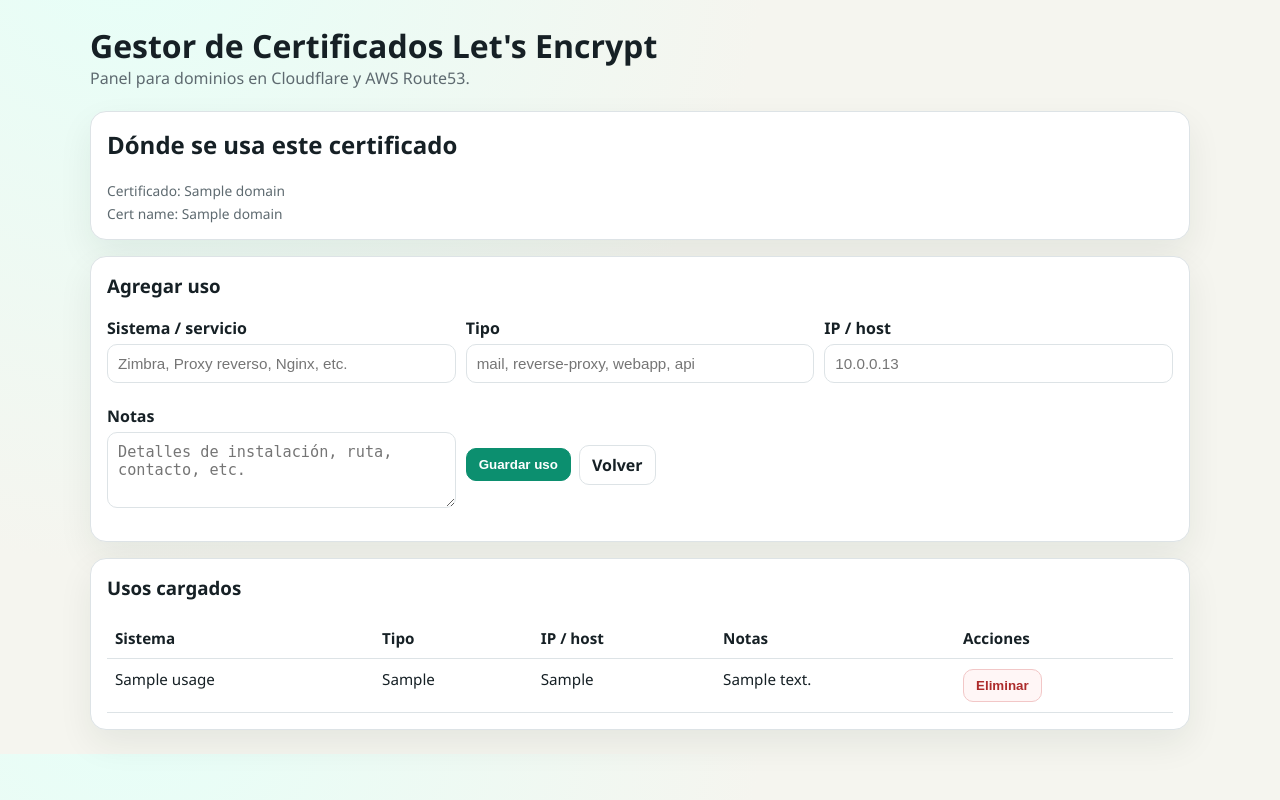
After one commit to calamza/cert-panel, a Flask app: template templates/domain_usages.html in a window 1280 px wide. The commit adds this page. Run offline with Flask 3, Linux system fonts and the light colour scheme; the template is opened without the code that fills it: most values are stand-ins (such as "Sample title", 1, 10 or a date in 2020); parts of the project's set-up code (start-up, migrations or seed data) failed here and were passed over.

Commit message:
se agrega sistema de alertas por mail

```diff
--- a/app.py
+++ b/app.py
@@ -1,10 +1,12 @@
 import io
 import os
 import re
+import smtplib
 import sqlite3
 import subprocess
 import zipfile
 from datetime import datetime, timedelta, timezone
+from email.message import EmailMessage
 from functools import wraps
 from pathlib import Path
 from threading import Lock
@@ -26,8 +28,8 @@ load_dotenv(BASE_DIR / ".env")
 CERTBOT_CONFIG_DIR = Path(os.getenv("CERTBOT_CONFIG_DIR", "/etc/letsencrypt"))
 CERTBOT_WORK_DIR = Path(os.getenv("CERTBOT_WORK_DIR", "/var/lib/letsencrypt"))
 CERTBOT_LOGS_DIR = Path(os.getenv("CERTBOT_LOGS_DIR", "/var/log/letsencrypt"))
-AUTO_RENEW_DAYS_BEFORE = int(os.getenv("AUTO_RENEW_DAYS_BEFORE", "30"))
-AUTO_RENEW_INTERVAL_HOURS = int(os.getenv("AUTO_RENEW_INTERVAL_HOURS", "12"))
+AUTO_RENEW_DAYS_BEFORE = int(os.getenv("AUTO_RENEW_DAYS_BEFORE", "15"))
+AUTO_RENEW_INTERVAL_DAYS = int(os.getenv("AUTO_RENEW_INTERVAL_DAYS", "15"))
 INITIAL_ALLOWED_USER_EMAIL = os.getenv("INITIAL_ALLOWED_USER_EMAIL", "").strip().lower()
 INITIAL_ALLOWED_USER_ROLE = os.getenv("INITIAL_ALLOWED_USER_ROLE", "admin").strip().lower()
 GOOGLE_CLIENT_ID = os.getenv("GOOGLE_CLIENT_ID", "").strip()
@@ -35,6 +37,14 @@ GOOGLE_CLIENT_SECRET = os.getenv("GOOGLE_CLIENT_SECRET", "").strip()
 GOOGLE_DISCOVERY_URL = os.getenv("GOOGLE_DISCOVERY_URL", "https://accounts.google.com/.well-known/openid-configuration")
 PUBLIC_BASE_URL = os.getenv("PUBLIC_BASE_URL", "").strip().rstrip("/")
 SESSION_COOKIE_SECURE = os.getenv("SESSION_COOKIE_SECURE", "false").strip().lower() == "true"
+SMTP_HOST = os.getenv("SMTP_HOST", "").strip()
+SMTP_PORT = int(os.getenv("SMTP_PORT", "587"))
+SMTP_USER = os.getenv("SMTP_USER", "").strip()
+SMTP_PASSWORD = os.getenv("SMTP_PASSWORD", "")
+SMTP_FROM = os.getenv("SMTP_FROM", "").strip()
+SMTP_TO = [item.strip().lower() for item in os.getenv("SMTP_TO", "").split(",") if item.strip()]
+SMTP_USE_TLS = os.getenv("SMTP_USE_TLS", "true").strip().lower() == "true"
+SMTP_USE_SSL = os.getenv("SMTP_USE_SSL", "false").strip().lower() == "true"
 
 app = Flask(__name__)
 app.secret_key = os.getenv("FLASK_SECRET_KEY", "change-this-in-production")
@@ -58,6 +68,7 @@ if GOOGLE_CLIENT_ID and GOOGLE_CLIENT_SECRET:
 def db_connection():
     conn = sqlite3.connect(DB_PATH)
     conn.row_factory = sqlite3.Row
+    conn.execute("PRAGMA foreign_keys = ON")
     return conn
 
 
@@ -93,6 +104,10 @@ def init_storage():
         columns = {row["name"] for row in conn.execute("PRAGMA table_info(domains)").fetchall()}
         if "credential_id" not in columns:
             conn.execute("ALTER TABLE domains ADD COLUMN credential_id INTEGER")
+        if "last_expiry_notice_at" not in columns:
+            conn.execute("ALTER TABLE domains ADD COLUMN last_expiry_notice_at TEXT")
+        if "last_renew_notice_at" not in columns:
+            conn.execute("ALTER TABLE domains ADD COLUMN last_renew_notice_at TEXT")
 
         conn.execute(
             """
@@ -117,6 +132,21 @@ def init_storage():
                 role TEXT NOT NULL CHECK (role IN ('admin', 'readonly')),
                 created_at TEXT NOT NULL,
                 updated_at TEXT NOT NULL
+            )
+            """
+        )
+        conn.execute(
+            """
+            CREATE TABLE IF NOT EXISTS domain_usages (
+                id INTEGER PRIMARY KEY AUTOINCREMENT,
+                domain_id INTEGER NOT NULL,
+                system_name TEXT NOT NULL,
+                usage_type TEXT,
+                host_ip TEXT,
+                notes TEXT,
+                created_at TEXT NOT NULL,
+                updated_at TEXT NOT NULL,
+                FOREIGN KEY (domain_id) REFERENCES domains(id) ON DELETE CASCADE
             )
             """
         )
@@ -167,6 +197,15 @@ def get_certificate_expiry(cert_name: str):
     cert_data = fullchain.read_bytes()
     cert = x509.load_pem_x509_certificate(cert_data, default_backend())
     return cert.not_valid_after_utc
+
+
+def parse_iso_datetime(value: str | None):
+    if not value:
+        return None
+    try:
+        return datetime.fromisoformat(value)
+    except ValueError:
+        return None
 
 
 def build_domains(domain_name: str, include_wildcard: bool):
@@ -274,9 +313,12 @@ def list_domains():
                 c.cloudflare_api_token AS cred_cloudflare_api_token,
                 c.aws_access_key_id AS cred_aws_access_key_id,
                 c.aws_secret_access_key AS cred_aws_secret_access_key,
-                c.aws_region AS cred_aws_region
+                c.aws_region AS cred_aws_region,
+                COUNT(u.id) AS usage_count
             FROM domains d
             LEFT JOIN dns_credentials c ON c.id = d.credential_id
+            LEFT JOIN domain_usages u ON u.domain_id = d.id
+            GROUP BY d.id
             ORDER BY d.domain_name
             """
         ).fetchall()
@@ -295,6 +337,7 @@ def list_domains():
                 "domain_name": row["domain_name"],
                 "provider": row["provider"],
                 "credential_name": row["credential_name"],
+                "usage_count": int(row["usage_count"] or 0),
                 "contact_email": row["contact_email"],
                 "include_wildcard": bool(row["include_wildcard"]),
                 "cert_name": row["cert_name"],
@@ -484,13 +527,132 @@ def get_domain_by_id(domain_id: int):
                 c.cloudflare_api_token AS cred_cloudflare_api_token,
                 c.aws_access_key_id AS cred_aws_access_key_id,
                 c.aws_secret_access_key AS cred_aws_secret_access_key,
-                c.aws_region AS cred_aws_region
+                c.aws_region AS cred_aws_region,
+                d.last_expiry_notice_at,
+                d.last_renew_notice_at
             FROM domains d
             LEFT JOIN dns_credentials c ON c.id = d.credential_id
             WHERE d.id = ?
             """,
             (domain_id,),
         ).fetchone()
+
+
+def get_domain_usages(domain_id: int):
+    with db_connection() as conn:
+        return conn.execute(
+            "SELECT * FROM domain_usages WHERE domain_id = ? ORDER BY system_name",
+            (domain_id,),
+        ).fetchall()
+
+
+def usages_text_block(domain_id: int):
+    usages = get_domain_usages(domain_id)
+    if not usages:
+        return "Sin usos cargados."
+
+    lines = []
+    for item in usages:
+        segment = item["system_name"]
+        if item["usage_type"]:
+            segment += f" ({item['usage_type']})"
+        if item["host_ip"]:
+            segment += f" - IP {item['host_ip']}"
+        if item["notes"]:
+            segment += f" - {item['notes']}"
+        lines.append(f"- {segment}")
+    return "\n".join(lines)
+
+
+def notification_recipients(domain_row):
+    recipients = list(SMTP_TO)
+    contact = (domain_row["contact_email"] or "").strip().lower()
+    if contact and contact not in recipients:
+        recipients.append(contact)
+    return recipients
+
+
+def send_notification_email(subject: str, body: str, recipients: list[str]):
+    if not SMTP_HOST or not SMTP_FROM or not recipients:
+        return False, "SMTP no configurado o sin destinatarios"
+
+    msg = EmailMessage()
+    msg["Subject"] = subject
+    msg["From"] = SMTP_FROM
+    msg["To"] = ", ".join(recipients)
+    msg.set_content(body)
+
+    try:
+        if SMTP_USE_SSL:
+            server = smtplib.SMTP_SSL(SMTP_HOST, SMTP_PORT, timeout=30)
+        else:
+            server = smtplib.SMTP(SMTP_HOST, SMTP_PORT, timeout=30)
+
+        with server:
+            if SMTP_USE_TLS and not SMTP_USE_SSL:
+                server.starttls()
+            if SMTP_USER:
+                server.login(SMTP_USER, SMTP_PASSWORD)
+            server.send_message(msg)
+        return True, "ok"
+    except Exception as exc:
+        return False, str(exc)
+
+
+def update_notice_timestamps(domain_id: int, *, expiry_notice: bool = False, renew_notice: bool = False):
+    sets = []
+    values = []
+    now = datetime.now(timezone.utc).isoformat()
+    if expiry_notice:
+        sets.append("last_expiry_notice_at = ?")
+        values.append(now)
+    if renew_notice:
+        sets.append("last_renew_notice_at = ?")
+        values.append(now)
+    if not sets:
+        return
+
+    values.append(domain_id)
+    with db_connection() as conn:
+        conn.execute(f"UPDATE domains SET {', '.join(sets)}, updated_at = ? WHERE id = ?", (*values[:-1], now, values[-1]))
+
+
+def send_expiry_warning(domain_row, expires_at, days_left: int):
+    last_notice = parse_iso_datetime(domain_row["last_expiry_notice_at"])
+    now = datetime.now(timezone.utc)
+    if last_notice and last_notice >= now - timedelta(days=1):
+        return
+
+    recipients = notification_recipients(domain_row)
+    if not recipients:
+        return
+
+    subject = f"[Cert-Panel] Certificado próximo a vencer: {domain_row['domain_name']}"
+    body = (
+        f"El certificado {domain_row['domain_name']} vence el {expires_at.strftime('%d/%m/%Y %H:%M UTC')}\n"
+        f"Días restantes: {days_left}\n\n"
+        f"Dónde está en uso:\n{usages_text_block(domain_row['id'])}\n"
+    )
+    ok, _ = send_notification_email(subject, body, recipients)
+    if ok:
+        update_notice_timestamps(domain_row["id"], expiry_notice=True)
+
+
+def send_renewal_notice(domain_row, expires_at, outcome: str):
+    recipients = notification_recipients(domain_row)
+    if not recipients:
+        return
+
+    subject = f"[Cert-Panel] Renovación {outcome}: {domain_row['domain_name']}"
+    expiry_text = expires_at.strftime('%d/%m/%Y %H:%M UTC') if expires_at else "no disponible"
+    body = (
+        f"Resultado de renovación para {domain_row['domain_name']}: {outcome}\n"
+        f"Nuevo vencimiento: {expiry_text}\n\n"
+        f"Dónde está en uso:\n{usages_text_block(domain_row['id'])}\n"
+    )
+    ok, _ = send_notification_email(subject, body, recipients)
+    if ok and outcome.lower() == "ok":
+        update_notice_timestamps(domain_row["id"], renew_notice=True)
 
 
 def parse_domain_names(raw_value: str):
@@ -574,10 +736,21 @@ def monitor_and_renew():
 
         for row in rows:
             expires_at = get_certificate_expiry(row["cert_name"])
-            should_renew = expires_at is None or expires_at <= datetime.now(timezone.utc) + timedelta(days=AUTO_RENEW_DAYS_BEFORE)
+            now = datetime.now(timezone.utc)
+            days_left = (expires_at - now).days if expires_at else -1
+
+            if expires_at and days_left <= AUTO_RENEW_DAYS_BEFORE:
+                send_expiry_warning(row, expires_at, days_left)
+
+            should_renew = expires_at is None or expires_at <= now + timedelta(days=AUTO_RENEW_DAYS_BEFORE)
             if should_renew:
                 ok, output = run_certbot(row, renew=True)
                 update_last_error(row["id"], None if ok else output[-4000:])
+                if ok:
+                    updated_expiry = get_certificate_expiry(row["cert_name"])
+                    send_renewal_notice(row, updated_expiry, "OK")
+                else:
+                    send_renewal_notice(row, expires_at, f"ERROR ({output[-200:]})")
     finally:
         renew_lock.release()
 
@@ -745,8 +918,11 @@ def renew(domain_id: int):
 
     if ok:
         flash(f"Renovación ejecutada para {row['domain_name']}", "success")
+        updated_expiry = get_certificate_expiry(row["cert_name"])
+        send_renewal_notice(row, updated_expiry, "OK")
     else:
         flash(f"Error renovando {row['domain_name']}. Revisá el detalle.", "error")
+        send_renewal_notice(row, get_certificate_expiry(row["cert_name"]), f"ERROR ({output[-200:]})")
 
     return redirect(url_for("index"))
 
@@ -774,6 +950,56 @@ def download(domain_id: int):
     memory_file.seek(0)
     filename = f"{row['domain_name']}-certs.zip"
     return send_file(memory_file, as_attachment=True, download_name=filename, mimetype="application/zip")
+
+
+@app.route("/domains/<int:domain_id>/usages", methods=["GET", "POST"])
+@admin_required
+def domain_usages(domain_id: int):
+    row = get_domain_by_id(domain_id)
+    if not row:
+        flash("Registro no encontrado.", "error")
+        return redirect(url_for("index"))
+
+    if request.method == "POST":
+        system_name = request.form.get("system_name", "").strip()
+        usage_type = request.form.get("usage_type", "").strip()
+        host_ip = request.form.get("host_ip", "").strip()
+        notes = request.form.get("notes", "").strip()
+
+        if not system_name:
+            flash("El nombre del sistema es obligatorio.", "error")
+            return redirect(url_for("domain_usages", domain_id=domain_id))
+
+        now = datetime.now(timezone.utc).isoformat()
+        with db_connection() as conn:
+            conn.execute(
+                """
+                INSERT INTO domain_usages (domain_id, system_name, usage_type, host_ip, notes, created_at, updated_at)
+                VALUES (?, ?, ?, ?, ?, ?, ?)
+                """,
+                (domain_id, system_name, usage_type or None, host_ip or None, notes or None, now, now),
+            )
+
+        flash("Uso agregado.", "success")
+        return redirect(url_for("domain_usages", domain_id=domain_id))
+
+    return render_template("domain_usages.html", domain=row, usages=get_domain_usages(domain_id))
+
+
+@app.post("/domains/<int:domain_id>/usages/<int:usage_id>/delete")
+@admin_required
+def delete_domain_usage(domain_id: int, usage_id: int):
+    with db_connection() as conn:
+        deleted = conn.execute(
+            "DELETE FROM domain_usages WHERE id = ? AND domain_id = ?",
+            (usage_id, domain_id),
+        ).rowcount
+
+    if deleted:
+        flash("Uso eliminado.", "success")
+    else:
+        flash("Uso no encontrado.", "error")
+    return redirect(url_for("domain_usages", domain_id=domain_id))
 
 
 @app.post("/domains/<int:domain_id>/delete")
@@ -993,7 +1219,7 @@ def users():
 
 def boot_scheduler():
     scheduler = BackgroundScheduler(daemon=True)
-    scheduler.add_job(monitor_and_renew, "interval", hours=AUTO_RENEW_INTERVAL_HOURS, id="renew-monitor")
+    scheduler.add_job(monitor_and_renew, "interval", days=AUTO_RENEW_INTERVAL_DAYS, id="renew-monitor")
     scheduler.start()
 
 
--- a/templates/base.html
+++ b/templates/base.html
@@ -104,7 +104,7 @@
       margin-bottom: 5px;
       font-weight: 600;
     }
-    input, select {
+    input, select, textarea {
       width: 100%;
       box-sizing: border-box;
       border: 1px solid var(--line);
--- /dev/null
+++ b/templates/domain_usages.html
@@ -0,0 +1,69 @@
+{% extends "base.html" %}
+{% block content %}
+<div class="card">
+  <h2 style="margin-top:0;">Dónde se usa este certificado</h2>
+  <p class="small" style="margin:0;">Certificado: {{ domain.domain_name }}</p>
+  <p class="small" style="margin:4px 0 0;">Cert name: {{ domain.cert_name }}</p>
+</div>
+
+<div class="card">
+  <h3 style="margin-top:0;">Agregar uso</h3>
+  <form method="post" class="grid">
+    <div>
+      <label for="system_name">Sistema / servicio</label>
+      <input id="system_name" name="system_name" placeholder="Zimbra, Proxy reverso, Nginx, etc." required>
+    </div>
+    <div>
+      <label for="usage_type">Tipo</label>
+      <input id="usage_type" name="usage_type" placeholder="mail, reverse-proxy, webapp, api">
+    </div>
+    <div>
+      <label for="host_ip">IP / host</label>
+      <input id="host_ip" name="host_ip" placeholder="10.0.0.13">
+    </div>
+    <div>
+      <label for="notes">Notas</label>
+      <textarea id="notes" name="notes" rows="3" style="width:100%; box-sizing:border-box; border:1px solid var(--line); border-radius:10px; padding:10px; margin-bottom:12px; font-size:0.95rem;" placeholder="Detalles de instalación, ruta, contacto, etc."></textarea>
+    </div>
+    <div class="row">
+      <button class="btn primary" type="submit">Guardar uso</button>
+      <a class="btn" href="{{ url_for('index') }}">Volver</a>
+    </div>
+  </form>
+</div>
+
+<div class="card">
+  <h3 style="margin-top:0;">Usos cargados</h3>
+  <table>
+    <thead>
+      <tr>
+        <th>Sistema</th>
+        <th>Tipo</th>
+        <th>IP / host</th>
+        <th>Notas</th>
+        <th>Acciones</th>
+      </tr>
+    </thead>
+    <tbody>
+      {% for usage in usages %}
+      <tr>
+        <td>{{ usage.system_name }}</td>
+        <td>{{ usage.usage_type or '-' }}</td>
+        <td>{{ usage.host_ip or '-' }}</td>
+        <td>{{ usage.notes or '-' }}</td>
+        <td>
+          <form method="post" action="{{ url_for('delete_domain_usage', domain_id=domain.id, usage_id=usage.id) }}" onsubmit="return confirm('¿Eliminar este uso?');">
+            <button class="btn warn" type="submit">Eliminar</button>
+          </form>
+        </td>
+      </tr>
+      {% endfor %}
+      {% if not usages %}
+      <tr>
+        <td colspan="5" class="small">No hay usos cargados para este certificado.</td>
+      </tr>
+      {% endif %}
+    </tbody>
+  </table>
+</div>
+{% endblock %}
```
Also changed, not shown: templates/index.html (+10 -1 lines), README.md, 2 other files.
